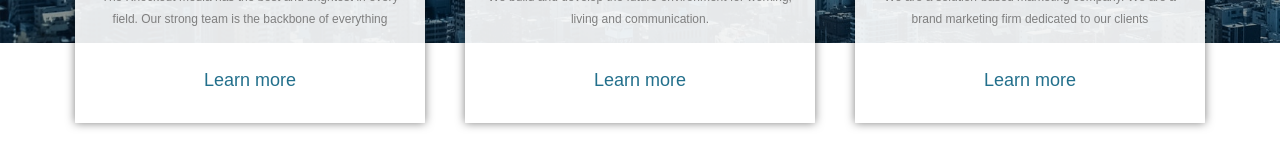
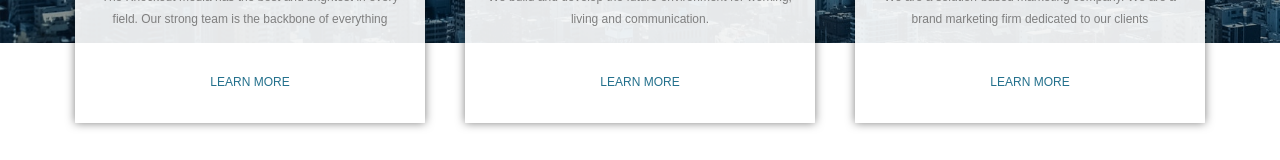
Before and after one commit to alexbazanit/alexbazanit.github.io, a plain HTML site: page index.html in a window 1280 px wide. Shown: the part 757-917 px from the top of the page. Drawn offline with Linux system fonts and the light colour scheme; a web font is replaced by a local one.

Commit message:
update links

```diff
--- a/index.html
+++ b/index.html
@@ -65,21 +65,21 @@
 				<div class="text-center" style="background: rgba(255,255,255,0.9); border-radius: 1px; height: 200px; box-shadow: 0 0 10px rgba(0,0,0,0.5);">
 					<h2 class="text-center" style="padding-top: 20px;">How <strong>we work</strong></h2>
 					<p style="font-size: 12px; padding: 1px 20px; height: 60px; overflow: hidden;">The Knockout media has the best and brightest in every field. Our strong team is the backbone of everything</p>
-					<a href="#qbootstrap-couple" class="scroll">Learn more</a>
+					<a href="#qbootstrap-couple" class="scroll" style="font-size: 12px; text-transform: uppercase; text-decoration: none;">Learn more</a>
 				</div>
 			</div>
 			<div class="col-md-4 col-sm-4 hidden-xs" style="padding: 20px; z-index: 2;">
 				<div class="text-center" style="background: rgba(255,255,255,0.9); border-radius: 1px; height: 200px; box-shadow: 0 0 10px rgba(0,0,0,0.5);">
 					<h2 class="text-center" style="padding-top: 20px;">Our <strong>projects</strong></h2>
 					<p style="font-size: 12px; padding: 1px 20px; height: 60px; overflow: hidden;">We build and develop the future environment for working, living and communication.</p>
-					<a href="#qbootstrap-testimonials" class="scroll">Learn more</a>
+					<a href="#qbootstrap-testimonials" class="scroll" style="font-size: 12px; text-transform: uppercase; text-decoration: none;">Learn more</a>
 				</div>
 			</div>
 			<div class="col-md-4 col-sm-4 hidden-xs" style="padding: 20px; z-index: 2;">
 				<div class="text-center" style="background: rgba(255,255,255,0.9); border-radius: 1px; height: 200px; box-shadow: 0 0 10px rgba(0,0,0,0.5);">
 					<h2 class="text-center" style="padding-top: 20px;">Our <strong>services</strong></h2>
 						<p style="font-size: 12px; padding: 1px 20px; height: 60px; overflow: hidden;">We are a solution-based marketing company. We are a brand marketing firm dedicated to our clients</p>
-					<a href="#qbootstrap-people" class="scroll">Learn more</a>
+					<a href="#qbootstrap-people" class="scroll" style="font-size: 12px; text-transform: uppercase; text-decoration: none;">Learn more</a>
 				</div>
 			</div>
 		</div>
```
